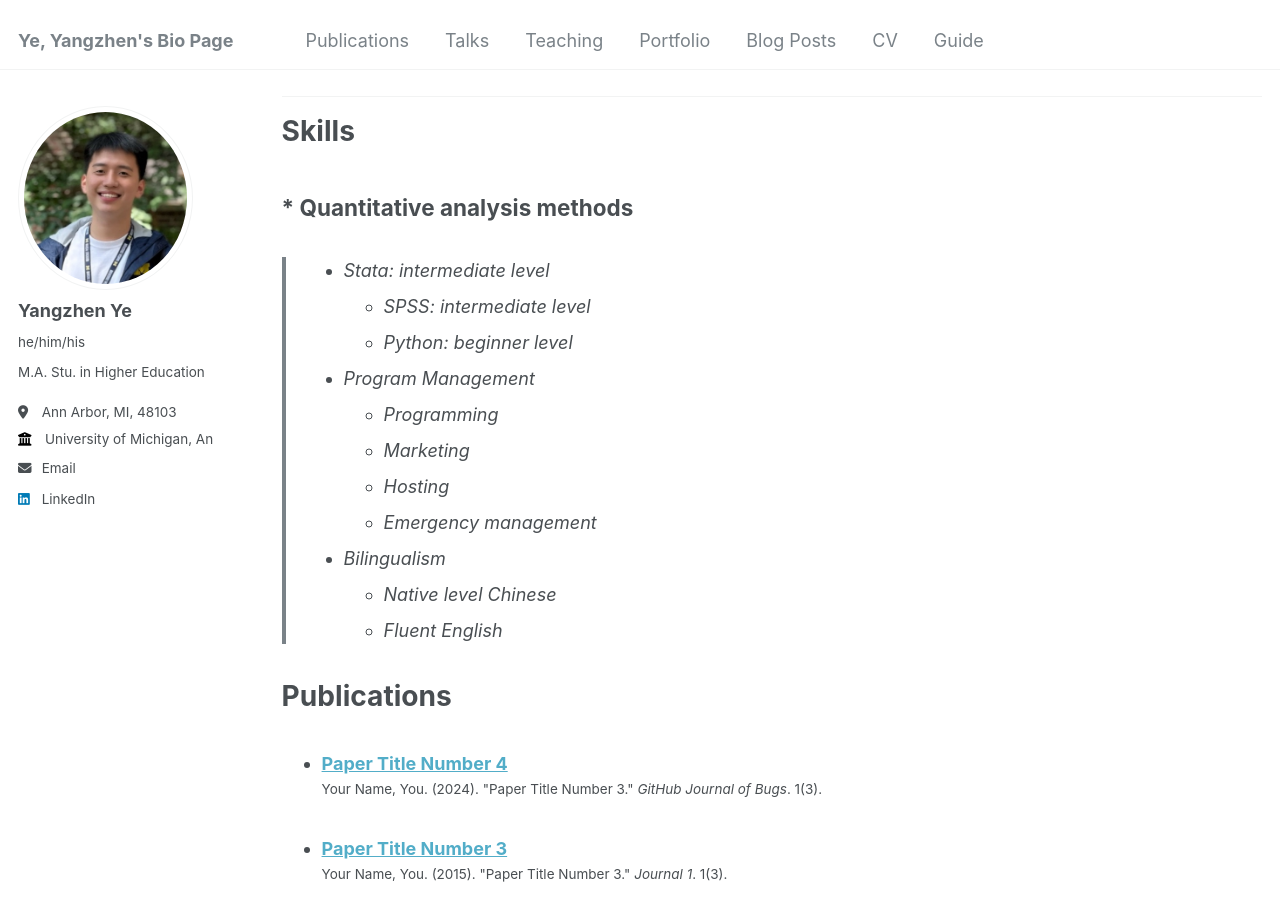
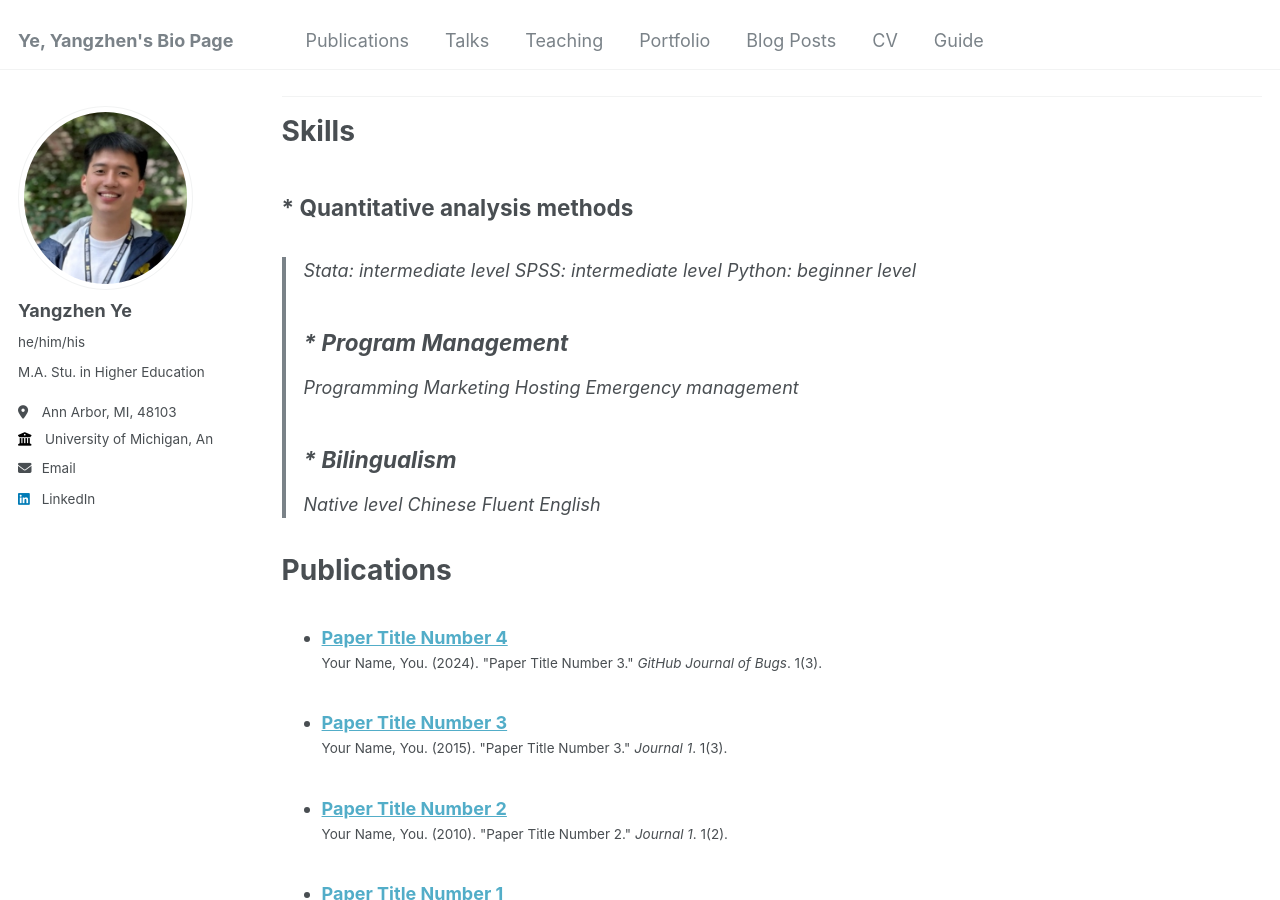
Before and after one commit to Yangzhen-Yeh/Yangzhen-Yeh.github.io, a Jekyll site: the page built from _pages/cv.md, in a window 1280 px wide and 900 px high, scrolled down 1932 px. Built offline with Jekyll 4.4.1, drawn with Linux system fonts in a browser that asks for light colours.

Commit message:
Update cv.md

```diff
--- a/_pages/cv.md
+++ b/_pages/cv.md
@@ -82,17 +82,17 @@ Work experience
 Skills
 ======
 ## * Quantitative analysis methods
- > * Stata: intermediate level
-  * SPSS: intermediate level
-  * Python: beginner level
-* Program Management
-  * Programming
-  * Marketing
-  * Hosting
-  * Emergency management
-* Bilingualism
-  * Native level Chinese
-  * Fluent English
+> Stata: intermediate level
+> SPSS: intermediate level
+> Python: beginner level
+## * Program Management
+> Programming
+> Marketing
+> Hosting
+> Emergency management
+## * Bilingualism
+> Native level Chinese
+> Fluent English
 
 Publications
 ======
```
